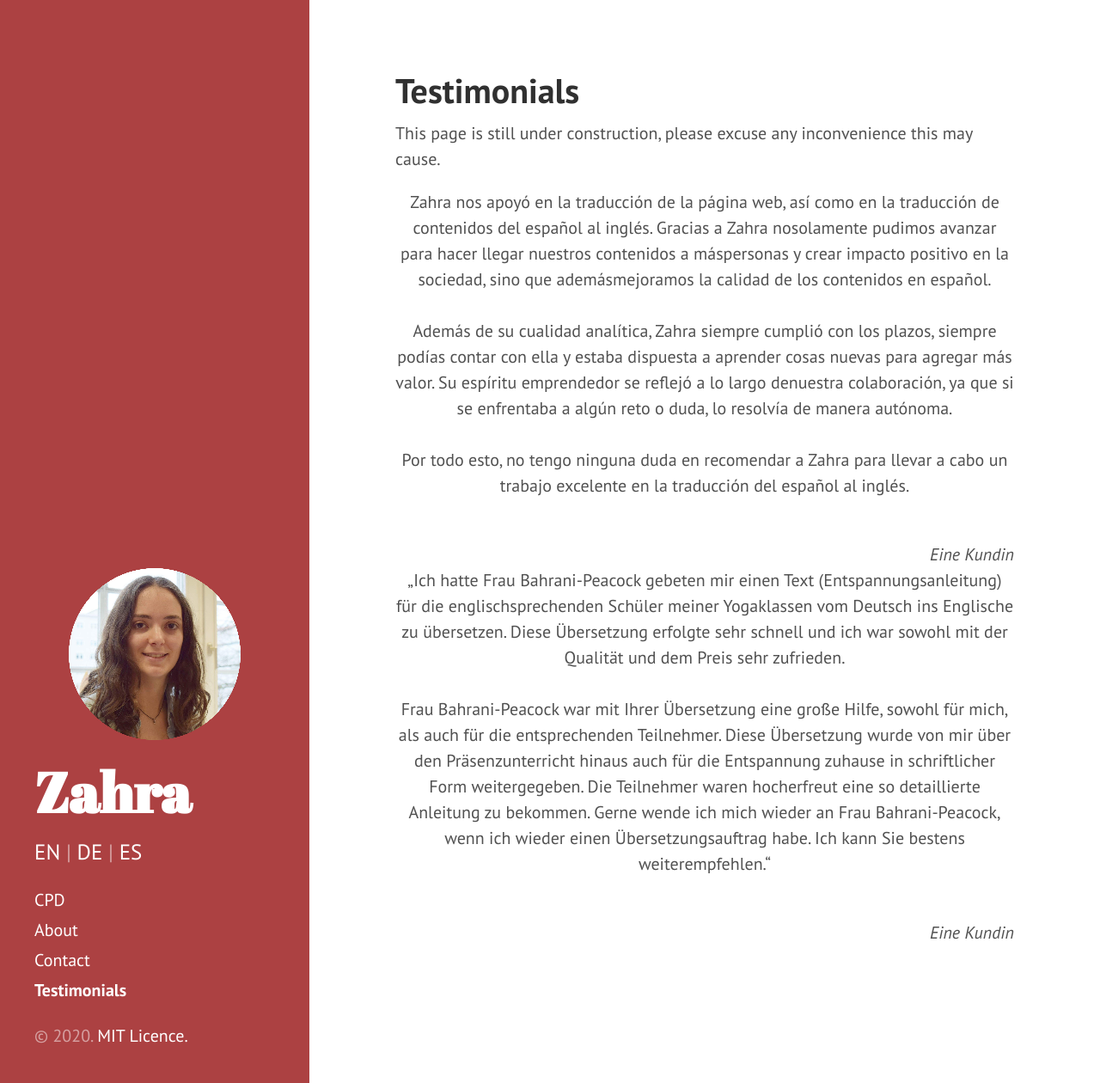
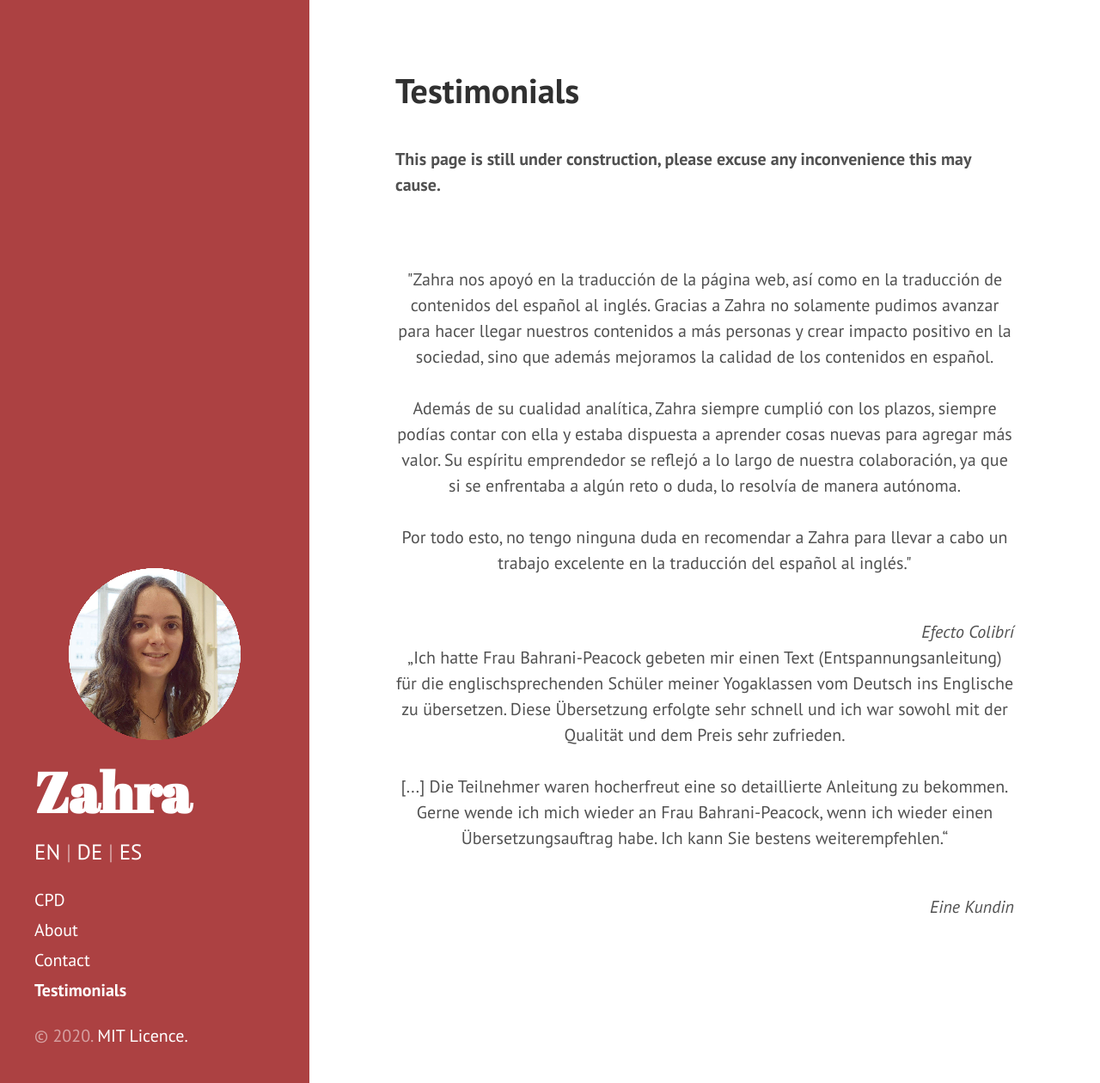
Before and after one commit to Zahra-Claire-Bahrani-Peacock/zahra-claire-bahrani-peacock.github.io, a Jekyll site: the page built from testimonials.md, in a window 1280 px wide and 1260 px high. Shown: the whole window at 86% size. Built offline with Jekyll 4.4.1, drawn with Linux system fonts in a browser that asks for light colours.

Commit message:
Update testimonials.md

```diff
--- a/testimonials.md
+++ b/testimonials.md
@@ -3,22 +3,25 @@ layout: page
 title: Testimonials
 permalink: testimonials
 ---
-This page is still under construction, please excuse any inconvenience this may cause.
 <br/>
-<div align="center">Zahra nos apoyó en la traducción de la página web, así como en la traducción de contenidos del español al inglés. Gracias a Zahra nosolamente pudimos avanzar para hacer llegar nuestros contenidos a máspersonas y crear impacto positivo en la sociedad, sino que ademásmejoramos la calidad de los contenidos en español.
+<b>This page is still under construction, please excuse any inconvenience this may cause.</b>
 <br/>
 <br/>
-Además de su cualidad analítica, Zahra siempre cumplió con los plazos, siempre podías contar con ella y estaba dispuesta a aprender cosas nuevas para agregar más valor. Su espíritu emprendedor se reflejó a lo largo denuestra colaboración, ya que si se enfrentaba a algún reto o duda, lo resolvía de manera autónoma.
+<br/>
+<div align="center">"Zahra nos apoyó en la traducción de la página web, así como en la traducción de contenidos del español al inglés. Gracias a Zahra no solamente pudimos avanzar para hacer llegar nuestros contenidos a más personas y crear impacto positivo en la sociedad, sino que además mejoramos la calidad de los contenidos en español.
 <br/>
 <br/>
-Por todo esto, no tengo ninguna duda en recomendar a Zahra para llevar a cabo un trabajo excelente en la traducción del español al inglés.</div>
+Además de su cualidad analítica, Zahra siempre cumplió con los plazos, siempre podías contar con ella y estaba dispuesta a aprender cosas nuevas para agregar más valor. Su espíritu emprendedor se reflejó a lo largo de nuestra colaboración, ya que si se enfrentaba a algún reto o duda, lo resolvía de manera autónoma.
 <br/>
-<div align="right"><i>Eine Kundin</i></div>
+<br/>
+Por todo esto, no tengo ninguna duda en recomendar a Zahra para llevar a cabo un trabajo excelente en la traducción del español al inglés."</div>
+<br/>
+<div align="right"><i>Efecto Colibrí</i></div>
 
 
 <div align="center">„Ich hatte Frau Bahrani-Peacock gebeten mir einen Text (Entspannungsanleitung) für die englischsprechenden Schüler meiner Yogaklassen vom Deutsch ins Englische zu übersetzen. Diese Übersetzung erfolgte sehr schnell und ich war sowohl mit der Qualität und dem Preis sehr zufrieden.
 <br/>
 <br/>
-Frau Bahrani-Peacock war mit Ihrer Übersetzung eine große Hilfe, sowohl für mich, als auch für die entsprechenden Teilnehmer. Diese Übersetzung wurde von mir über den Präsenzunterricht hinaus auch für die Entspannung zuhause in schriftlicher Form weitergegeben. Die Teilnehmer waren hocherfreut eine so detaillierte Anleitung zu bekommen. Gerne wende ich mich wieder an Frau Bahrani-Peacock, wenn ich wieder einen Übersetzungsauftrag habe. Ich kann Sie bestens weiterempfehlen.“</div>
+[...] Die Teilnehmer waren hocherfreut eine so detaillierte Anleitung zu bekommen. Gerne wende ich mich wieder an Frau Bahrani-Peacock, wenn ich wieder einen Übersetzungsauftrag habe. Ich kann Sie bestens weiterempfehlen.“</div>
 <br/>
 <div align="right"><i>Eine Kundin</i></div>
```
